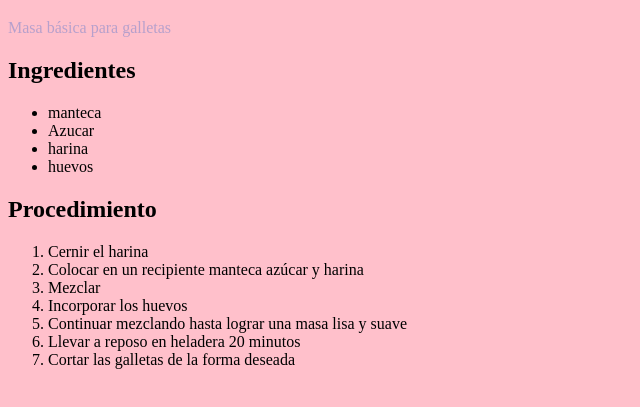
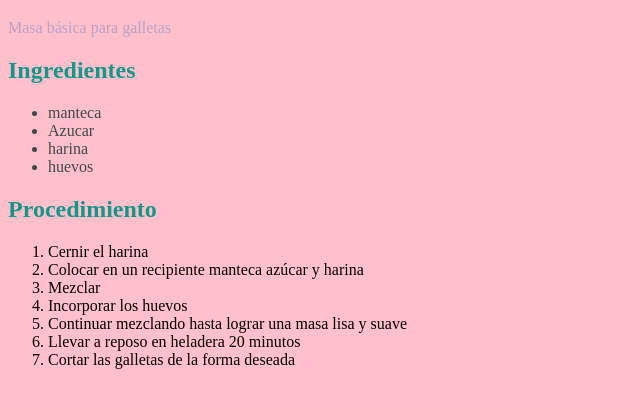
Before and after one commit to Patri1969/receta, a plain HTML site: page index.html in a window 1280 px wide. Shown: the part 61-468 px from the top of the page, without its empty margins (0-640 px from the left). Drawn offline with Linux system fonts and the light colour scheme.

Commit message:
cambio color h2 y li

```diff
--- a/style.css
+++ b/style.css
@@ -7,3 +7,9 @@
  p {
    color:rgb(183, 160, 204)
  }
+ ul li {
+   color: rgb(61, 73, 73);
+ }
+ h2 {
+   color: rgb(20, 151, 138);
+ }
```
